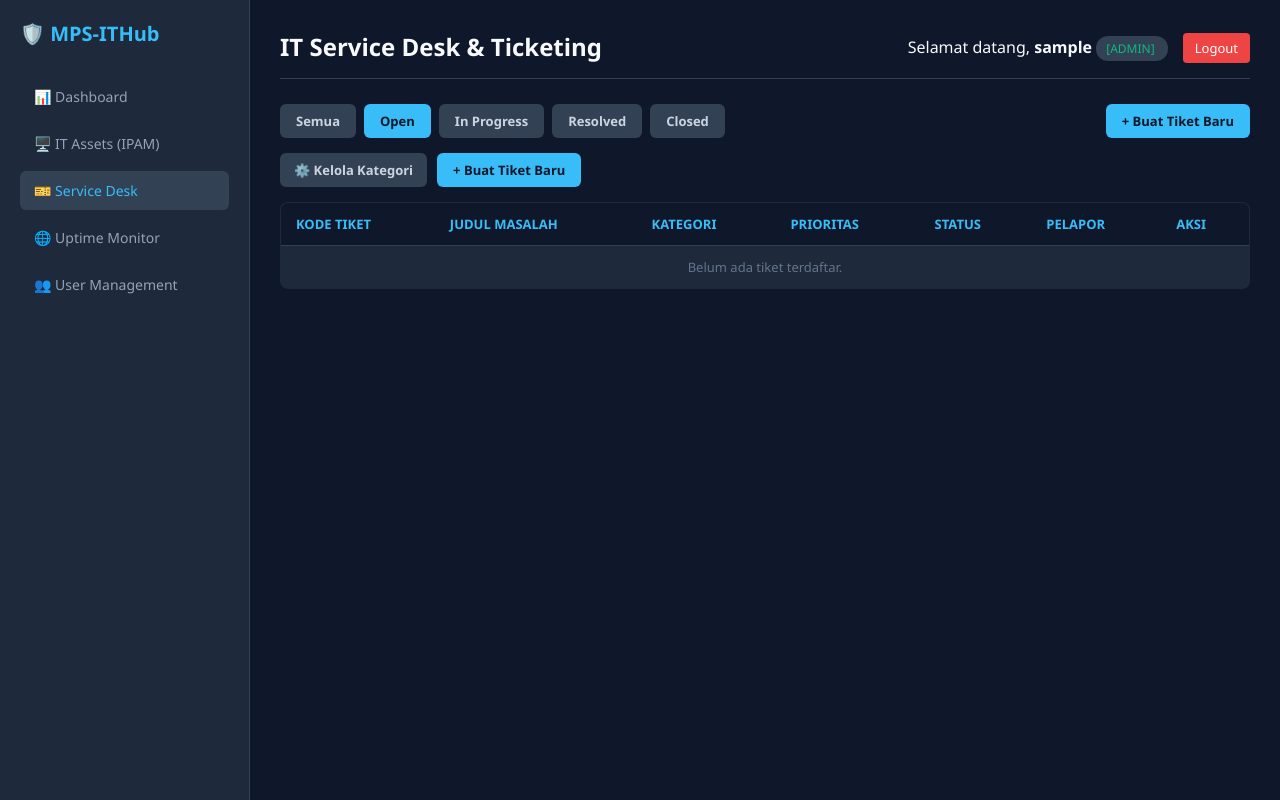
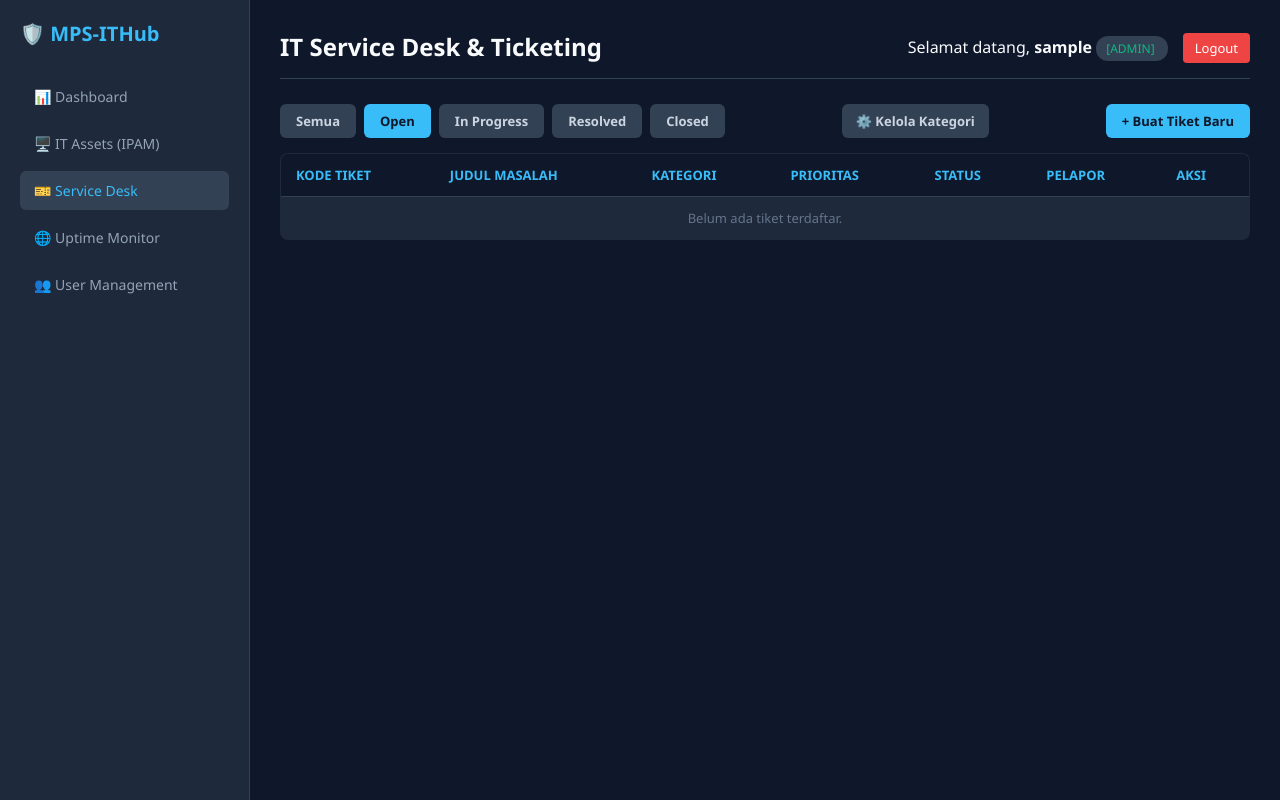
Before and after one commit to maydhikasetiawan/my-web-app, a Flask app: page /tickets/?status=Open in a window 1280 px wide. Run offline with Flask 3, Linux system fonts and the light colour scheme; the visitor is signed in with stand-in values (Sample User, id 1); data that the repository does not hold is empty; some libraries are stand-ins or nearby versions.

Commit message:
fix: restructure categories button tickets

```diff
--- a/templates/tickets/index.html
+++ b/templates/tickets/index.html
@@ -13,18 +13,12 @@
         <a href="{{ url_for('tickets.index', status='Closed') }}" class="btn-primary" style="background:{% if status_filter == 'Closed' %}#38bdf8{% else %}#334155{% endif %}; color:{% if status_filter == 'Closed' %}#0f172a{% else %}#cbd5e1{% endif %};">Closed</a>
     </div>
 
+    {% if session['role'] == 'admin' %}
+    <a href="{{ url_for('tickets.manage_categories') }}" style="background:#334155; color:#cbd5e1; padding:8px 14px; border-radius:6px; text-decoration:none; font-size:13px; font-weight:bold;">⚙️ Kelola Kategori</a>
+    {% endif %}
     {% if session['role'] != 'guest' %}
     <a href="{{ url_for('tickets.add') }}" class="btn-primary">+ Buat Tiket Baru</a>
     {% endif %}
-</div>
-
-<div style="display:flex; gap:10px;">
-        {% if session['role'] == 'admin' %}
-        <a href="{{ url_for('tickets.manage_categories') }}" style="background:#334155; color:#cbd5e1; padding:8px 14px; border-radius:6px; text-decoration:none; font-size:13px; font-weight:bold;">⚙️ Kelola Kategori</a>
-        {% endif %}
-        {% if session['role'] != 'guest' %}
-        <a href="{{ url_for('tickets.add') }}" class="btn-primary">+ Buat Tiket Baru</a>
-        {% endif %}
 </div>
 
 <table class="data-table">
```
